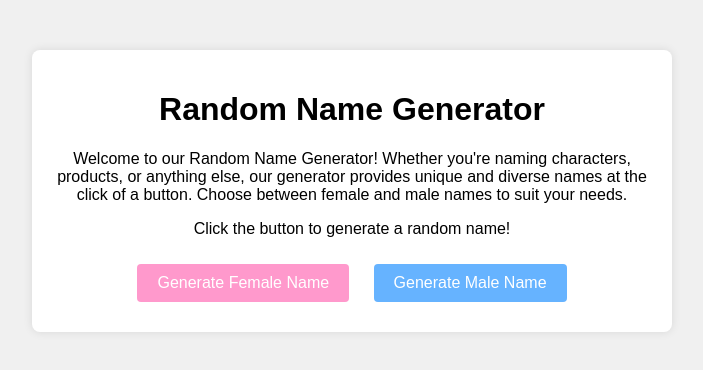
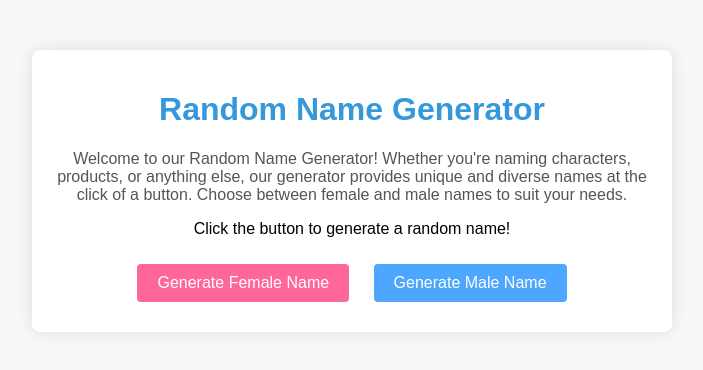
Before and after one commit to jakerusa/Random-Name-Generator, a plain HTML site: page index.html in a window 1280 px wide. Shown: the whole page, without its empty margins (288-991 px from the left). Drawn offline with Linux system fonts and the light colour scheme.

Commit message:
better looks

```diff
--- a/index.html
+++ b/index.html
@@ -13,7 +13,7 @@
         <h1>Random Name Generator</h1>
 
         <!-- Blurb explaining the name generator -->
-        <p>Welcome to our Random Name Generator! Whether you're naming characters, products, or anything else, our generator provides unique and diverse names at the click of a button. Choose between female and male names to suit your needs.</p>
+        <p class="description">Welcome to our Random Name Generator! Whether you're naming characters, products, or anything else, our generator provides unique and diverse names at the click of a button. Choose between female and male names to suit your needs.</p>
 
         <!-- Generated name display -->
         <p id="generatedName">Click the button to generate a random name!</p>
--- a/styles.css
+++ b/styles.css
@@ -1,6 +1,6 @@
 body {
     font-family: 'Arial', sans-serif;
-    background-color: #f0f0f0;
+    background-color: #f7f7f7;
 }
 
 .container {
@@ -9,8 +9,16 @@ body {
     padding: 20px;
     background-color: #fff;
     border-radius: 8px;
-    box-shadow: 0 0 10px rgba(0, 0, 0, 0.1);
+    box-shadow: 0 0 15px rgba(0, 0, 0, 0.1);
     text-align: center;
+}
+
+h1 {
+    color: #3498db;
+}
+
+.description {
+    color: #555;
 }
 
 button {
@@ -19,17 +27,28 @@ button {
     cursor: pointer;
     border: none;
     border-radius: 4px;
-    margin: 10px; /* Add margin for spacing between buttons */
+    margin: 10px;
+    transition: background-color 0.3s ease;
 }
 
 /* Style for the "Generate Female Name" button */
 button.female {
-    background-color: #ff99cc;
+    background-color: #ff6699;
     color: #fff;
+}
+
+/* Hover effect for female button */
+button.female:hover {
+    background-color: #e64d79;
 }
 
 /* Style for the "Generate Male Name" button */
 button.male {
-    background-color: #66b3ff;
+    background-color: #4da6ff;
     color: #fff;
 }
+
+/* Hover effect for male button */
+button.male:hover {
+    background-color: #3385ff;
+}
```
